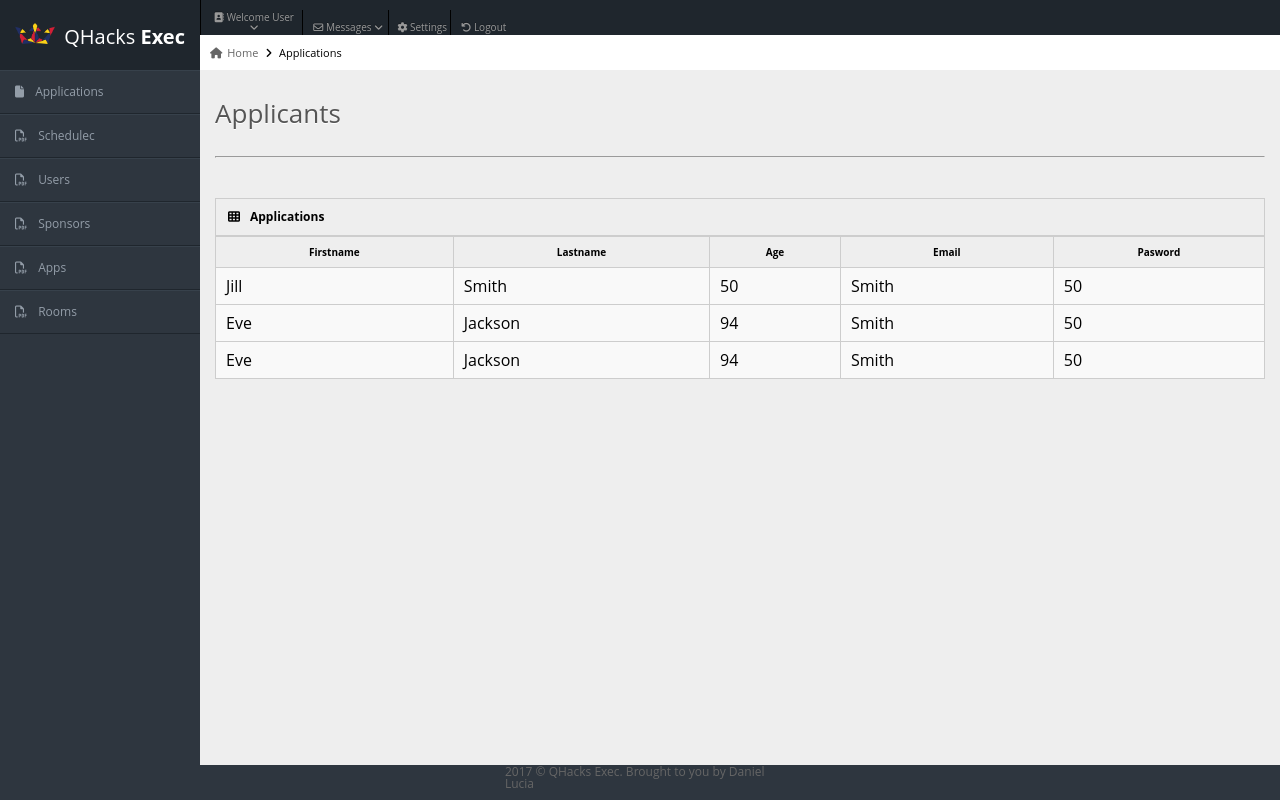
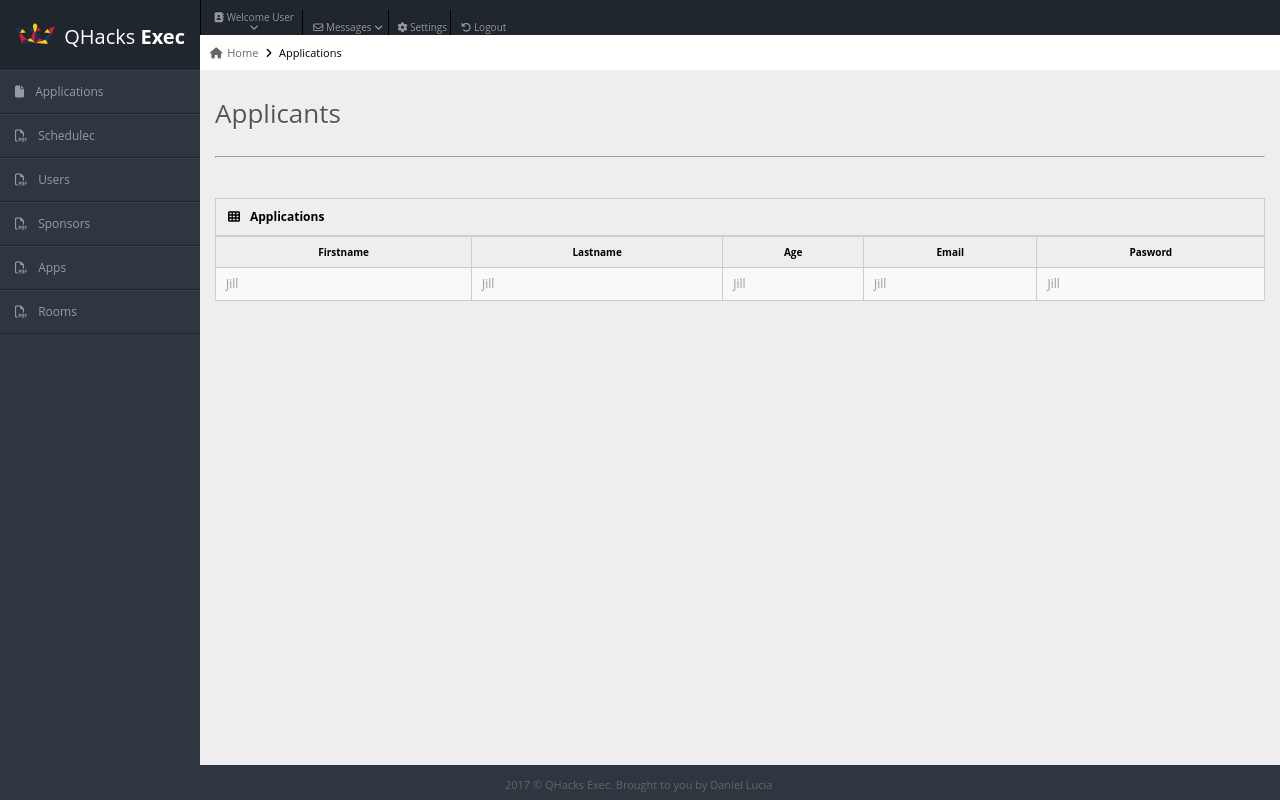
Before and after one commit to Daniel2218/hackboard, a PHP site: page /myHackathon/applications.php in a window 1280 px wide. Run offline with PHP 8.4, Linux system fonts and the light colour scheme; some libraries are stand-ins or nearby versions.

Commit message:
Added applicant review page

```diff
--- a/applications.php
+++ b/applications.php
@@ -1,6 +1,6 @@
 <?php
-header("Cache-Control: no-cache, must-revalidate");
-include_once "nav.php";
+    header("Cache-Control: no-cache, must-revalidate");
+    include_once "nav.php";
 ?>
 
 <html>
@@ -32,25 +32,11 @@ include_once "nav.php";
                         <th>Pasword</th>
                     </tr>
                     <tr class="tr-color">
-                        <td>Jill</td>
-                        <td>Smith</td>
-                        <td>50</td>
-                        <td>Smith</td>
-                        <td>50</td>
-                    </tr>
-                    <tr class="tr-color">
-                        <td>Eve</td>
-                        <td>Jackson</td>
-                        <td>94</td>
-                        <td>Smith</td>
-                        <td>50</td>
-                    </tr>
-                    <tr class="tr-color">
-                        <td>Eve</td>
-                        <td>Jackson</td>
-                        <td>94</td>
-                        <td>Smith</td>
-                        <td>50</td>
+                        <td><a href="applicant.php">Jill</a></td>
+                        <td><a href="applicant.php">Jill</a></td>
+                        <td><a href="applicant.php">Jill</a></td>
+                        <td><a href="applicant.php">Jill</a></td>
+                        <td><a href="applicant.php">Jill</a></td>
                     </tr>
                 </table>
             <div>
--- a/css/application.css
+++ b/css/application.css
@@ -34,14 +34,19 @@ table, th, td {
     border: 1px solid #cdcdcd;
     padding: 10px;
 }
+table tr td > a {
+    display:block;
+    height:100%;
+    width:100%;
+}
 th {
     font-size: 10px;
     font-weight: bold;
     text-align: center;
 }
-.tr-color {
-    background-color: #f9f9f9;
-}
+td > a { font-size: 12px; }
+tr:hover { background-color: #eeeeee; }
+.tr-color { background-color: #f9f9f9; }
 #tableHeader{
     margin-top: 40px;
     border: 1px solid #cdcdcd;
--- a/css/navStyle.css
+++ b/css/navStyle.css
@@ -99,11 +99,10 @@ a > span { margin-left: 8px !important; }
 /* Footer */
 #footer {
     color: #666;
-    font-size: 12px;
+    font-size: 11px;
     padding: 10px;
     position: absolute;
     bottom: 0px;
     left: calc(50% - 145px);
-    /*left: 50%;*/
     width: 290px;
 }
```
Also changed, not shown: applicant.php (added, +61 -0 lines), css/applicant.css (added, +15 -0 lines).
